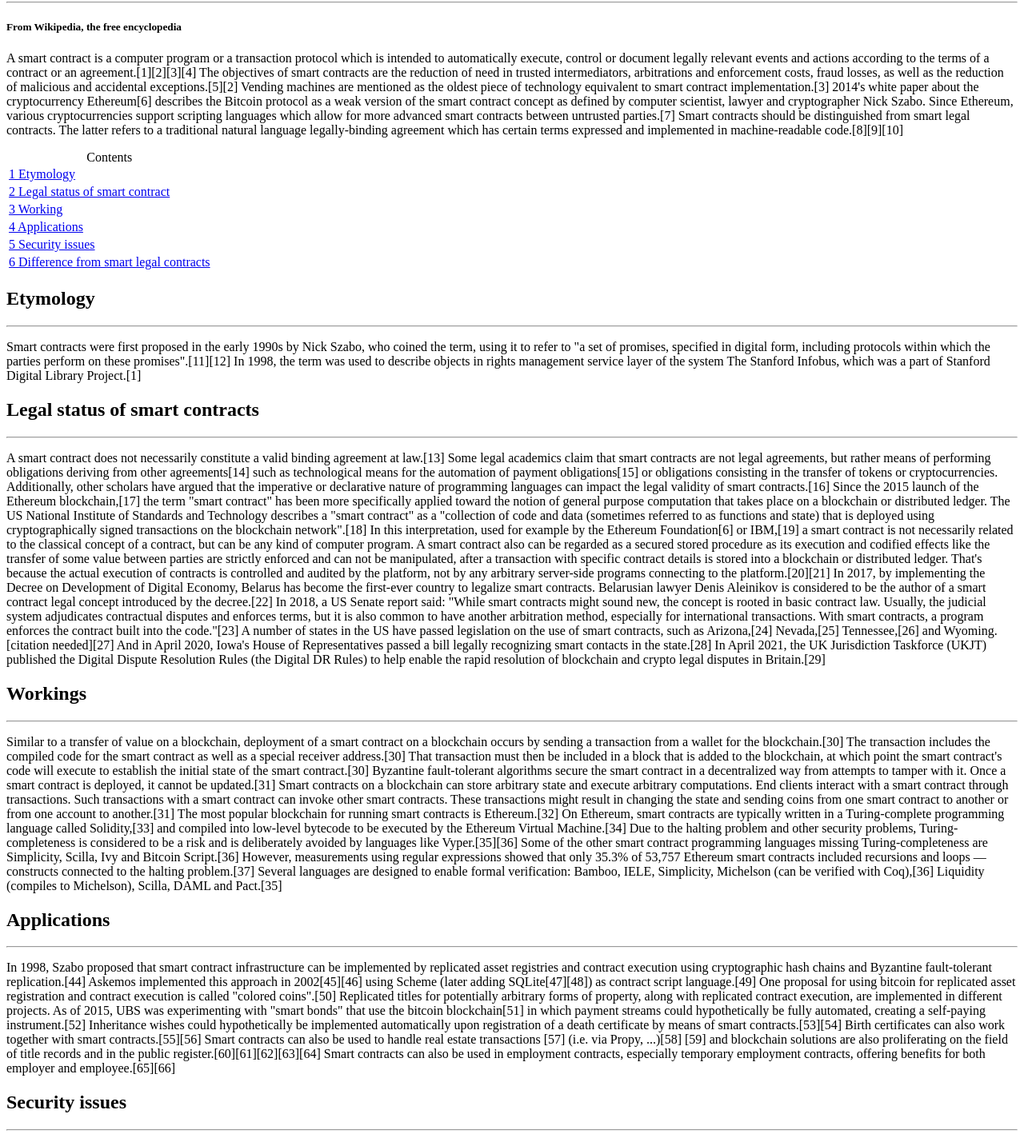
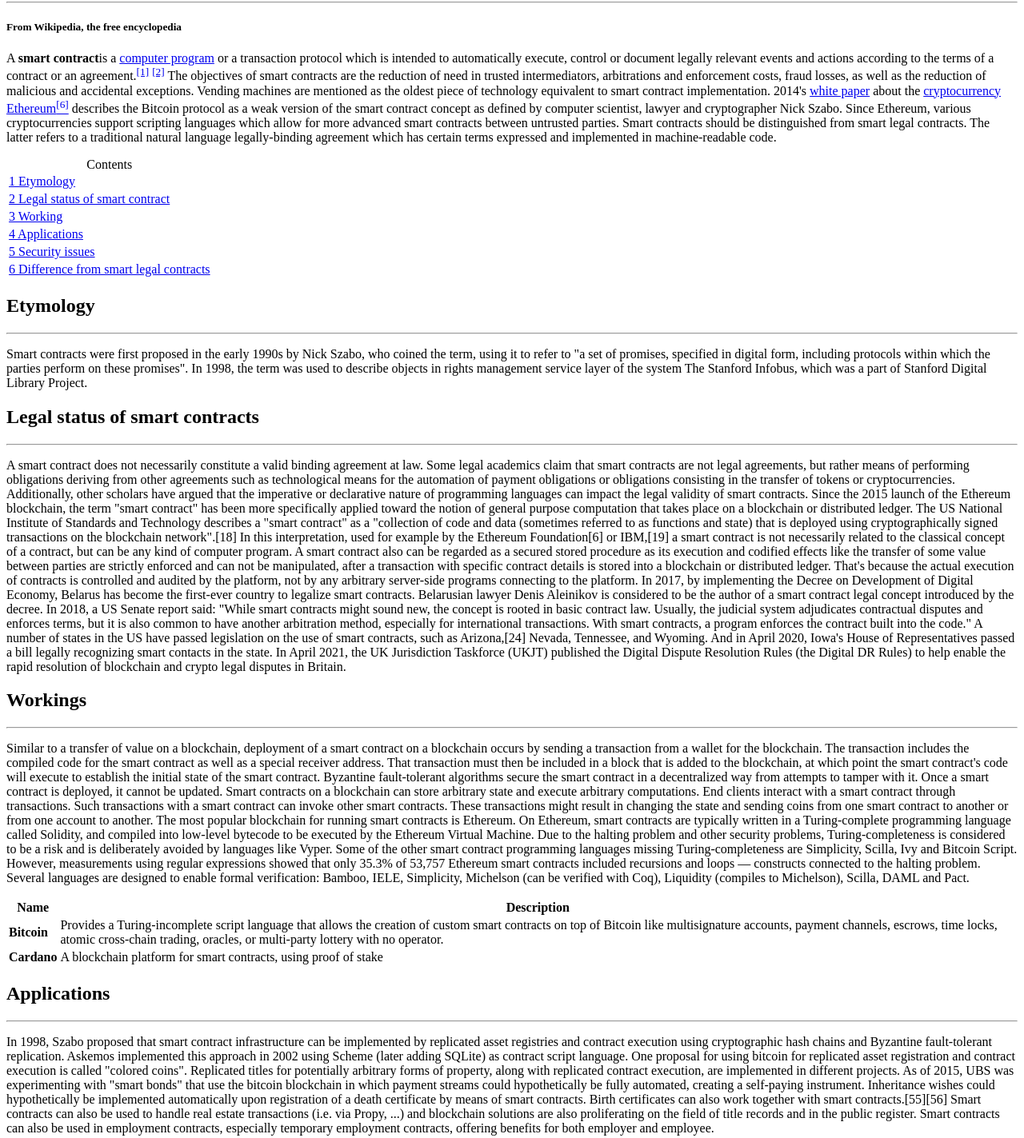
Before and after one commit to antoniouo/extra-html-navigation, a plain HTML site: page index.html in a window 1280 px wide. Shown: the part 78-1501 px from the top of the page at 80% size. Drawn offline with Linux system fonts and the light colour scheme.

Commit message:
Realise 2

```diff
--- a/index.html
+++ b/index.html
@@ -12,19 +12,31 @@
   <h1>Smart contract</h1>
   <hr>
   <h5>From Wikipedia, the free encyclopedia</h5></a>
-  <p>A smart contract is a computer program or a transaction protocol which is intended to automatically execute,
+  <p>A <strong>smart contract</strong>is a <a href=https://en.wikipedia.org/wiki/Computer_program>computer program</a>
+    or a transaction protocol which is intended to automatically execute,
     control or document legally relevant events and actions according to the terms of a contract or an
-    agreement.[1][2][3][4] The objectives of smart contracts are the reduction of need in trusted intermediators,
-    arbitrations and enforcement costs, fraud losses, as well as the reduction of malicious and accidental
-    exceptions.[5][2]
+    agreement.<sup><a href=https://en.wikipedia.org/wiki/Smart_contract#cite_note-infobus-1>[1]</a></sup> <sup><a
+          href=https://en.wikipedia.org/wiki/Smart_contract#cite_note-conbook-2>[2]</a></sup> The
+          objectives of smart contracts are the reduction of need in trusted intermediators,
+          arbitrations and enforcement costs, fraud losses, as well as the reduction of malicious and accidental
+          exceptions.
 
-    Vending machines are mentioned as the oldest piece of technology equivalent to smart contract implementation.[3]
-    2014's white paper about the cryptocurrency Ethereum[6] describes the Bitcoin protocol as a weak version of the
-    smart contract concept as defined by computer scientist, lawyer and cryptographer Nick Szabo. Since Ethereum,
-    various cryptocurrencies support scripting languages which allow for more advanced smart contracts between untrusted
-    parties.[7] Smart contracts should be distinguished from smart legal contracts. The latter refers to a traditional
-    natural language legally-binding agreement which has certain terms expressed and implemented in machine-readable
-    code.[8][9][10]</p>
+          Vending machines are mentioned as the oldest piece of technology equivalent to smart contract
+          implementation.
+          2014's <a href=https://en.wikipedia.org/wiki/White_paper>white paper</a> about the <a
+            href=https://en.wikipedia.org/wiki/Cryptocurrency>cryptocurrency</a> <a
+            href=https://en.wikipedia.org/wiki/Ethereum>Ethereum<a
+              href=https://en.wikipedia.org/wiki/Smart_contract#cite_note-buterin-6><sup>[6]</sup></a>
+            describes the Bitcoin protocol as a weak version of the
+            smart contract concept as defined by computer scientist, lawyer and cryptographer Nick Szabo. Since
+            Ethereum,
+            various cryptocurrencies support scripting languages which allow for more advanced smart contracts between
+            untrusted
+            parties. Smart contracts should be distinguished from smart legal contracts. The latter refers to a
+            traditional
+            natural language legally-binding agreement which has certain terms expressed and implemented in
+            machine-readable
+            code.</p>
   <table>
     <caption>Contents</caption>
     <tr>
@@ -52,18 +64,18 @@
   <hr>
   <p>Smart contracts were first proposed in the early 1990s by Nick Szabo, who coined the term, using it to refer to "a
     set of promises, specified in digital form, including protocols within which the parties perform on these
-    promises".[11][12] In 1998, the term was used to describe objects in rights management service layer of the system
-    The Stanford Infobus, which was a part of Stanford Digital Library Project.[1]</p>
+    promises". In 1998, the term was used to describe objects in rights management service layer of the system
+    The Stanford Infobus, which was a part of Stanford Digital Library Project.</p>
   <p><a name="Legal status of smart contracts"></a></p>
   <h2>Legal status of smart contracts</h2>
   <hr>
-  <p>A smart contract does not necessarily constitute a valid binding agreement at law.[13] Some legal academics claim
+  <p>A smart contract does not necessarily constitute a valid binding agreement at law. Some legal academics claim
     that smart contracts are not legal agreements, but rather means of performing obligations deriving from other
-    agreements[14] such as technological means for the automation of payment obligations[15] or obligations consisting
+    agreements such as technological means for the automation of payment obligations or obligations consisting
     in the transfer of tokens or cryptocurrencies. Additionally, other scholars have argued that the imperative or
-    declarative nature of programming languages can impact the legal validity of smart contracts.[16]
+    declarative nature of programming languages can impact the legal validity of smart contracts.
 
-    Since the 2015 launch of the Ethereum blockchain,[17] the term "smart contract" has been more specifically applied
+    Since the 2015 launch of the Ethereum blockchain, the term "smart contract" has been more specifically applied
     toward the notion of general purpose computation that takes place on a blockchain or distributed ledger. The US
     National Institute of Standards and Technology describes a "smart contract" as a "collection of code and data
     (sometimes referred to as functions and state) that is deployed using cryptographically signed transactions on the
@@ -73,47 +85,62 @@
     transfer of some value between parties are strictly enforced and can not be manipulated, after a transaction with
     specific contract details is stored into a blockchain or distributed ledger. That's because the actual execution of
     contracts is controlled and audited by the platform, not by any arbitrary server-side programs connecting to the
-    platform.[20][21]
+    platform.
 
     In 2017, by implementing the Decree on Development of Digital Economy, Belarus has become the first-ever country to
     legalize smart contracts. Belarusian lawyer Denis Aleinikov is considered to be the author of a smart contract legal
-    concept introduced by the decree.[22]
+    concept introduced by the decree.
 
     In 2018, a US Senate report said: "While smart contracts might sound new, the concept is rooted in basic contract
     law. Usually, the judicial system adjudicates contractual disputes and enforces terms, but it is also common to have
     another arbitration method, especially for international transactions. With smart contracts, a program enforces the
-    contract built into the code."[23] A number of states in the US have passed legislation on the use of smart
-    contracts, such as Arizona,[24] Nevada,[25] Tennessee,[26] and Wyoming.[citation needed][27] And in April 2020,
-    Iowa's House of Representatives passed a bill legally recognizing smart contacts in the state.[28]
+    contract built into the code." A number of states in the US have passed legislation on the use of smart
+    contracts, such as Arizona,[24] Nevada, Tennessee, and Wyoming. And in April 2020,
+    Iowa's House of Representatives passed a bill legally recognizing smart contacts in the state.
 
     In April 2021, the UK Jurisdiction Taskforce (UKJT) published the Digital Dispute Resolution Rules (the Digital DR
-    Rules) to help enable the rapid resolution of blockchain and crypto legal disputes in Britain.[29]</p>
+    Rules) to help enable the rapid resolution of blockchain and crypto legal disputes in Britain.</p>
 
 
   <p><a name="Working"></a></p>
   <h2>Workings</h2>
   <hr>
   <p>Similar to a transfer of value on a blockchain, deployment of a smart contract on a blockchain occurs by sending a
-    transaction from a wallet for the blockchain.[30] The transaction includes the compiled code for the smart contract
-    as well as a special receiver address.[30] That transaction must then be included in a block that is added to the
+    transaction from a wallet for the blockchain. The transaction includes the compiled code for the smart contract
+    as well as a special receiver address. That transaction must then be included in a block that is added to the
     blockchain, at which point the smart contract's code will execute to establish the initial state of the smart
-    contract.[30] Byzantine fault-tolerant algorithms secure the smart contract in a decentralized way from attempts to
-    tamper with it. Once a smart contract is deployed, it cannot be updated.[31] Smart contracts on a blockchain can
+    contract. Byzantine fault-tolerant algorithms secure the smart contract in a decentralized way from attempts to
+    tamper with it. Once a smart contract is deployed, it cannot be updated. Smart contracts on a blockchain can
     store arbitrary state and execute arbitrary computations. End clients interact with a smart contract through
     transactions. Such transactions with a smart contract can invoke other smart contracts. These transactions might
     result in changing the state and sending coins from one smart contract to another or from one account to
-    another.[31]
+    another.
 
-    The most popular blockchain for running smart contracts is Ethereum.[32] On Ethereum, smart contracts are typically
-    written in a Turing-complete programming language called Solidity,[33] and compiled into low-level bytecode to be
-    executed by the Ethereum Virtual Machine.[34] Due to the halting problem and other security problems,
-    Turing-completeness is considered to be a risk and is deliberately avoided by languages like Vyper.[35][36] Some of
+    The most popular blockchain for running smart contracts is Ethereum. On Ethereum, smart contracts are typically
+    written in a Turing-complete programming language called Solidity, and compiled into low-level bytecode to be
+    executed by the Ethereum Virtual Machine. Due to the halting problem and other security problems,
+    Turing-completeness is considered to be a risk and is deliberately avoided by languages like Vyper. Some of
     the other smart contract programming languages missing Turing-completeness are Simplicity, Scilla, Ivy and Bitcoin
-    Script.[36] However, measurements using regular expressions showed that only 35.3% of 53,757 Ethereum smart
-    contracts included recursions and loops — constructs connected to the halting problem.[37]
+    Script. However, measurements using regular expressions showed that only 35.3% of 53,757 Ethereum smart
+    contracts included recursions and loops — constructs connected to the halting problem.
 
     Several languages are designed to enable formal verification: Bamboo, IELE, Simplicity, Michelson (can be verified
-    with Coq),[36] Liquidity (compiles to Michelson), Scilla, DAML and Pact.[35]</p>
+    with Coq), Liquidity (compiles to Michelson), Scilla, DAML and Pact.</p>
+    <table>
+      <tr><th>Name</th>
+      <th>Description</th>
+      </tr>
+      <tr>
+        <td><strong> Bitcoin</strong></td>
+      <td>Provides a Turing-incomplete script language that allows the creation of custom smart contracts on top of Bitcoin like multisignature accounts, payment channels, escrows, time locks, atomic cross-chain trading, oracles, or multi-party lottery with no operator.</td>
+    </tr>
+      <tr>
+      <td><strong> Cardano</strong></td>
+      <td>A blockchain platform for smart contracts, using proof of stake</td>
+    </tr>
+
+
+    </table>
 
 
   <p><a name="Applications"></a></p>
@@ -121,41 +148,41 @@
   <hr>
 
   <p>In 1998, Szabo proposed that smart contract infrastructure can be implemented by replicated asset registries and
-    contract execution using cryptographic hash chains and Byzantine fault-tolerant replication.[44] Askemos implemented
-    this approach in 2002[45][46] using Scheme (later adding SQLite[47][48]) as contract script language.[49]
+    contract execution using cryptographic hash chains and Byzantine fault-tolerant replication. Askemos implemented
+    this approach in 2002 using Scheme (later adding SQLite) as contract script language.
 
     One proposal for using bitcoin for replicated asset registration and contract execution is called "colored
-    coins".[50] Replicated titles for potentially arbitrary forms of property, along with replicated contract execution,
+    coins". Replicated titles for potentially arbitrary forms of property, along with replicated contract execution,
     are implemented in different projects.
 
-    As of 2015, UBS was experimenting with "smart bonds" that use the bitcoin blockchain[51] in which payment streams
-    could hypothetically be fully automated, creating a self-paying instrument.[52]
+    As of 2015, UBS was experimenting with "smart bonds" that use the bitcoin blockchain in which payment streams
+    could hypothetically be fully automated, creating a self-paying instrument.
 
     Inheritance wishes could hypothetically be implemented automatically upon registration of a death certificate by
-    means of smart contracts.[53][54] Birth certificates can also work together with smart contracts.[55][56]
+    means of smart contracts. Birth certificates can also work together with smart contracts.[55][56]
 
-    Smart contracts can also be used to handle real estate transactions [57] (i.e. via Propy, ...)[58] [59] and
+    Smart contracts can also be used to handle real estate transactions  (i.e. via Propy, ...) and
     blockchain solutions are also proliferating on the field of title records and in the public
-    register.[60][61][62][63][64]
+    register.
 
     Smart contracts can also be used in employment contracts, especially temporary employment contracts, offering
-    benefits for both employer and employee.[65][66]</p>
+    benefits for both employer and employee.</p>
   <p><a name="Security issues"></a></p>
   <h2>Security issues</h2>
   <hr>
   <p>A blockchain-based smart contract is visible to all users of said blockchain. However, this leads to a situation
-    where bugs, including security holes, are visible to all yet may not be quickly fixed.[67] Such an attack, difficult
+    where bugs, including security holes, are visible to all yet may not be quickly fixed. Such an attack, difficult
     to fix quickly, was successfully executed on The DAO in June 2016, draining approximately US$50 million worth of
-    Ether at the time, while developers attempted to come to a solution that would gain consensus.[68] The DAO program
+    Ether at the time, while developers attempted to come to a solution that would gain consensus. The DAO program
     had a time delay in place before the hacker could remove the funds; a hard fork of the Ethereum software was done to
-    claw back the funds from the attacker before the time limit expired.[69] Other high-profile attacks include the
+    claw back the funds from the attacker before the time limit expired. Other high-profile attacks include the
     Parity multisignature wallet attacks, and an integer underflow/overflow attack (2018), totaling over US$184
-    million.[70]
+    million.
 
     Issues in Ethereum smart contracts, in particular, include ambiguities and easy-but-insecure constructs in its
     contract language Solidity, compiler bugs, Ethereum Virtual Machine bugs, attacks on the blockchain network, the
     immutability of bugs and that there is no central source documenting known vulnerabilities, attacks and problematic
-    constructs.[39]</p>
+    constructs.</p>
 
   <p><a name="Difference from smart legal contracts"></a></p>
   <h2>Difference from smart legal contracts</h2>
@@ -164,13 +191,13 @@
     legally enforceable as a contract. On the other hand, a smart legal contract has all the elements of a legally
     enforceable contract in the jurisdiction in which it can be enforced and it can be enforced by a court or tribunal.
     Therefore, while every smart legal contract will contain some elements of a smart contract, not every smart contract
-    will be a smart legal contract.[71]
+    will be a smart legal contract.
 
     There is no formal definition of a smart legal contract in the legal industry.[72]
 
     A Ricardian contract is a type of smart legal contract.</p>
 
-<hr>
+  <hr>
   <footer>
     <a>Text is available under the Creative Commons Attribution-ShareAlike License; additional terms may apply. By using
       this site, you agree to the Terms of Use and Privacy Policy. Wikipedia® is a registered trademark of the Wikimedia
```
